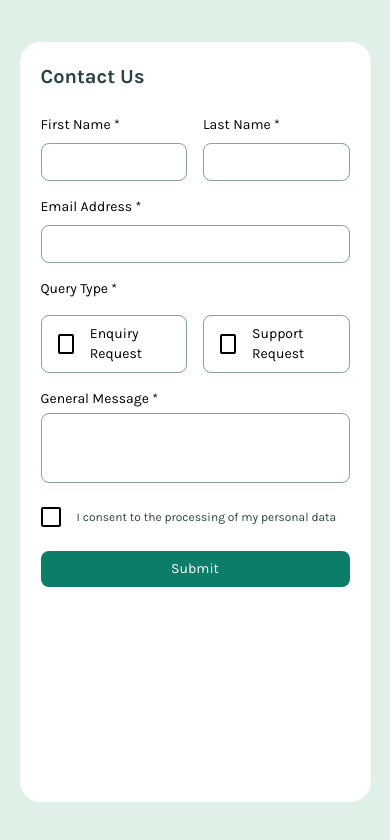
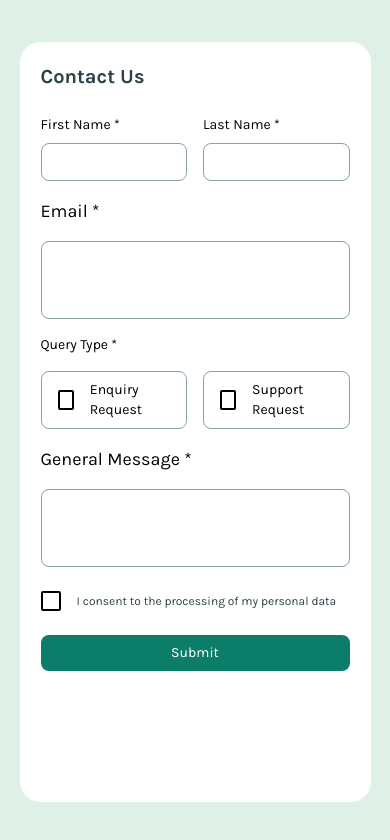
Before and after one commit to lavollmer/contact-form, a React (Vite) app: page / in a window 390 px wide. Shown: the top 840 px of the page. Built offline with nearby package versions, Linux system fonts and the light colour scheme.

Commit message:
debugging the styling of the page

```diff
--- a/src/App.jsx
+++ b/src/App.jsx
@@ -79,36 +79,28 @@ function App() {
                       title="First Name"
                       value={firstName}
                       onChange={(e) => setFirstName(e.target.value)}
+                      error={errors.firstName}
                     />
-                    {errors.firstName && (
-                      <div className="text-red-500 text-sm md:text-lg">
-                        {errors.firstName}
-                      </div>
-                    )}
                   </div>
                   <div className="flex-1">
                     <InputBox
                       title="Last Name"
                       value={lastName}
                       onChange={(e) => setLastName(e.target.value)}
+                      error={errors.lastName}
                     />
-                    {errors.lastName && (
-                      <div className="text-red-500 text-sm md:text-lg">
-                        {errors.lastName}
-                      </div>
-                    )}
                   </div>
                 </div>
-                <div className="flex flex-col">
-                  <InputBox
-                    title="Email Address"
+                <div className="flex flex-col space-y-4">
+                  <label className="text-lg">Email *</label>
+                  <input
+                    type="email"
                     value={email}
                     onChange={(e) => setEmail(e.target.value)}
+                    className="border border-grey-medium rounded-lg py-6 px-4 text-lg cursor-pointer hover:border-green-medium hover:shadow-lg w-full"
                   />
                   {errors.email && (
-                    <div className="text-red-500 text-sm md:text-lg">
-                      {errors.email}
-                    </div>
+                    <div className="text-red-500">{errors.email}</div>
                   )}
                 </div>
                 {/* Query type */}
@@ -143,24 +135,17 @@ function App() {
                     </div>
                   </div>
                 </div>
-                <div>
-                  <div className="flex flex-col space-y-1 md:space-y-2">
-                    <label className="text-sm md:text-lg">
-                      General Message *
-                    </label>
+                <div className="flex flex-col space-y-4">
+                  <label className="text-lg">General Message *</label>
                   <input
                     type="text"
-                      id="text"
                     value={message}
                     onChange={(e) => setMessage(e.target.value)}
-                      className="border border-grey-medium rounded-lg py-6 px-4 text-sm md:text-lg cursor-pointer hover:border-green-medium hover:shadow-lg"
+                    className="border border-grey-medium rounded-lg py-6 px-4 text-lg cursor-pointer hover:border-green-medium hover:shadow-lg w-full"
                   />
                   {errors.message && (
-                      <div className="text-red-500 text-sm md:text-lg">
-                        {errors.message}
-                      </div>
+                    <div className="text-red-500">{errors.message}</div>
                   )}
-                  </div>
                 </div>
                 {/* consent checkbox */}
                 <div className="flex flex-row space-x-4 items-center justify-start pt-2 pb-2 md:pt-6 md:pb-6">
```
Lines whose indentation alone changed are shown as unchanged.
